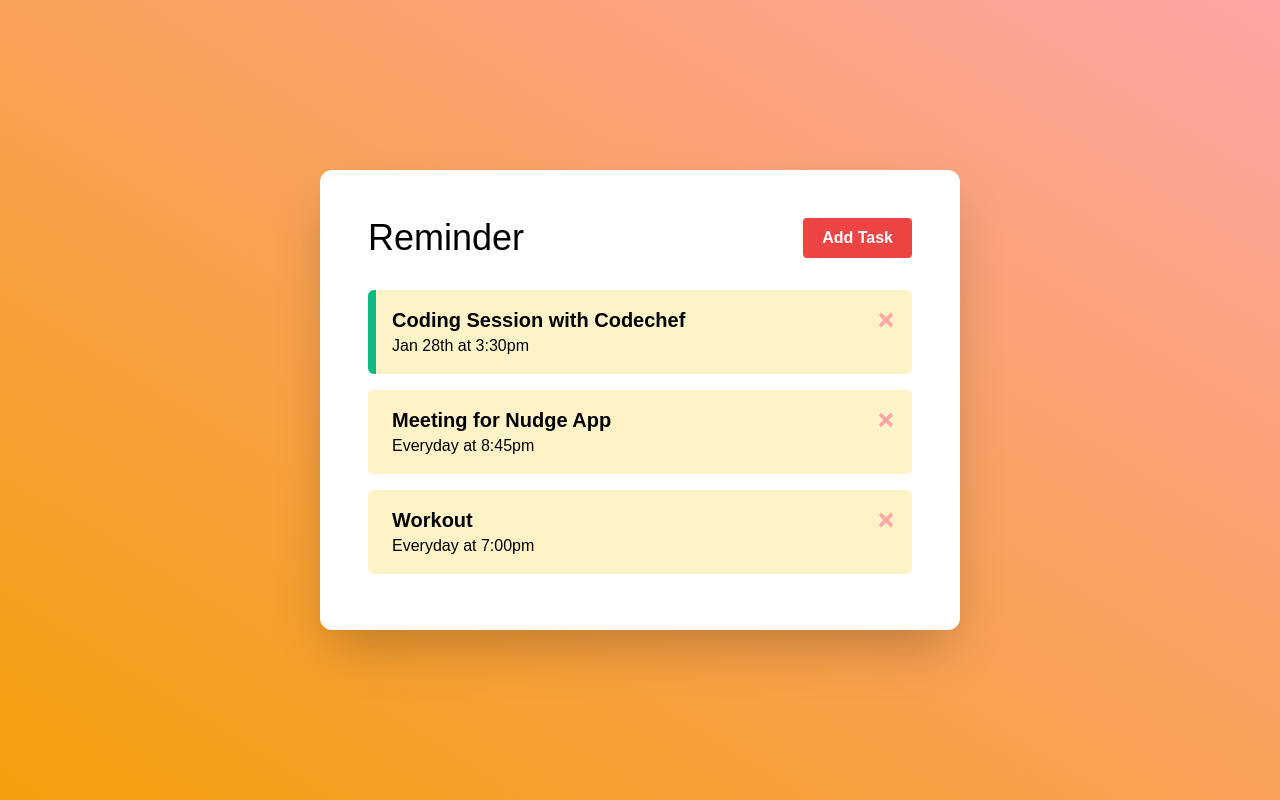
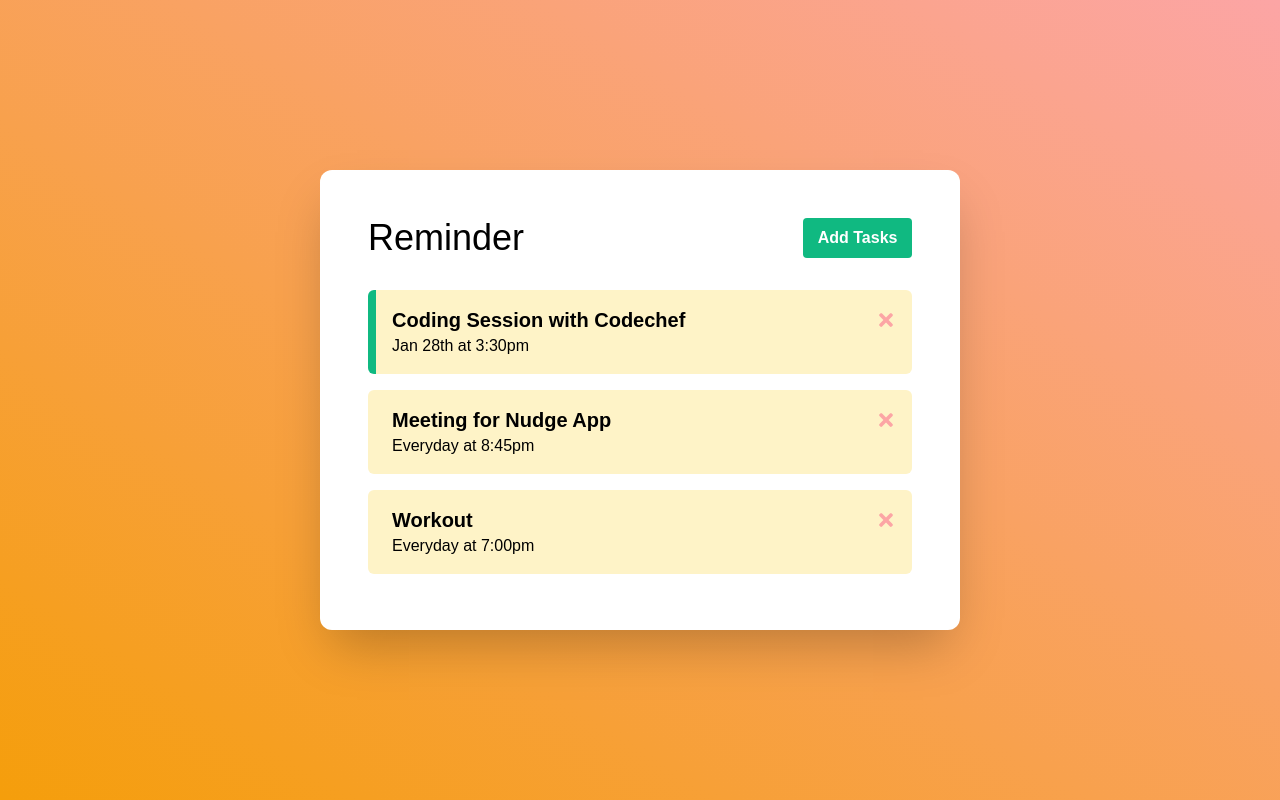
Before and after one commit to AbhinavRobinson/one-react-app, a React (Create React App) app: page / in a window 1280 px wide. Built offline with nearby package versions, Linux system fonts and the light colour scheme.

Commit message:
(feat): improve ui/ux

```diff
--- a/src/App.tsx
+++ b/src/App.tsx
@@ -101,7 +101,11 @@ const App = () => {
   return (
     <div className="flex items-center justify-center w-screen h-screen p-8 m-0 bg-gradient-to-tr from-yellow-500 to-red-300">
       <div className="flex flex-col w-2/3 h-auto max-w-screen-sm p-12 m-0 bg-white shadow-2xl rounded-xl">
-        <Header title="Reminder" hideAddTask={hideAddTask} />
+        <Header
+          title="Reminder"
+          hideAddTask={hideAddTask}
+          showaddtask={showaddtask}
+        />
         {showaddtask && <AddTasks onAdd={addTask} />}
         {/* if no tasks, show "No tasks added" */}
         {tasks.length ? (
--- a/src/components/Header.tsx
+++ b/src/components/Header.tsx
@@ -10,14 +10,20 @@ import Button from "./Button";
 const Header = ({
   title = "Reminder",
   hideAddTask = () => {},
+  showaddtask = false,
 }: {
   title: string;
   hideAddTask: Function;
+  showaddtask: Boolean;
 }) => {
   return (
     <header className="flex flex-row w-full h-16">
       <h1 className="w-4/5 text-4xl font-medium align-middle">{title}</h1>
-      <Button color="bg-red-500" text="Add Task" onClick={hideAddTask} />
+      <Button
+        color={showaddtask ? "bg-red-500" : "bg-green-500"}
+        text={showaddtask ? "Cancel" : "Add Tasks"}
+        onClick={hideAddTask}
+      />
     </header>
   );
 };
```
Also changed, not shown: 1 other file (tests, documents, lock files or other folders).
